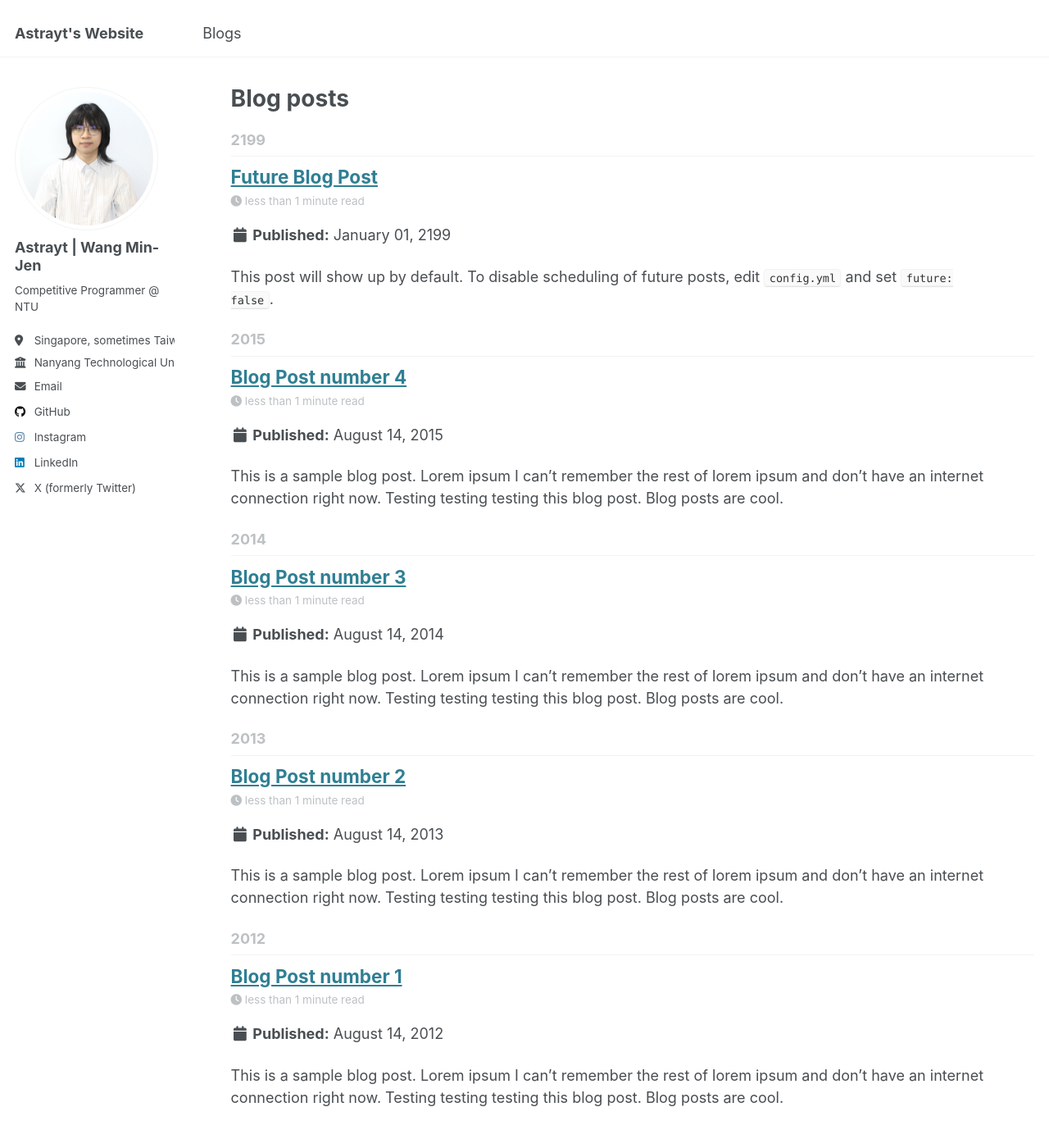
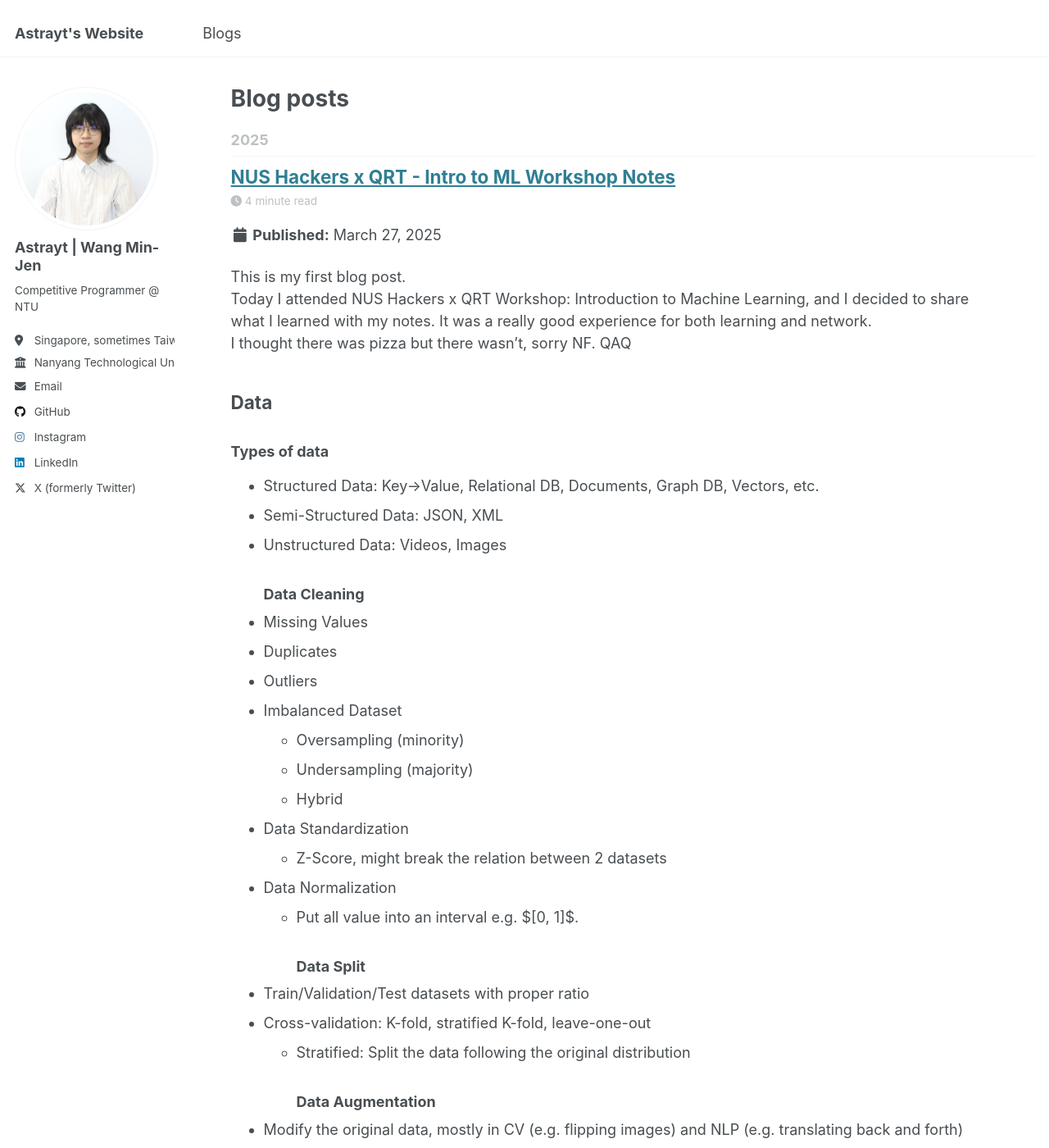
Before and after one commit to AstraytLUL/astraytlul.github.io, a Jekyll site: the page built from _pages/year-archive.html, in a window 1280 px wide and 1400 px high. Shown: the whole window at 82% size. Built offline with Jekyll 4.4.1, drawn with Linux system fonts in a browser that asks for light colours; some of the changed text lies outside the part shown.

Commit message:
Try to fix my posts

```diff
--- a/_posts/2012-08-14-blog-post-1.md
+++ /dev/null
@@ -1,20 +0,0 @@
----
-title: 'Blog Post number 1'
-date: 2012-08-14
-permalink: /posts/2012/08/blog-post-1/
-tags:
-  - cool posts
-  - category1
-  - category2
----
-
-This is a sample blog post. Lorem ipsum I can't remember the rest of lorem ipsum and don't have an internet connection right now. Testing testing testing this blog post. Blog posts are cool.
-
-Headings are cool
-======
-
-You can have many headings
-======
-
-Aren't headings cool?
-------
--- a/_posts/2013-08-14-blog-post-2.md
+++ /dev/null
@@ -1,20 +0,0 @@
----
-title: 'Blog Post number 2'
-date: 2013-08-14
-permalink: /posts/2013/08/blog-post-2/
-tags:
-  - cool posts
-  - category1
-  - category2
----
-
-This is a sample blog post. Lorem ipsum I can't remember the rest of lorem ipsum and don't have an internet connection right now. Testing testing testing this blog post. Blog posts are cool.
-
-Headings are cool
-======
-
-You can have many headings
-======
-
-Aren't headings cool?
-------
--- a/_posts/2014-08-14-blog-post-3.md
+++ /dev/null
@@ -1,20 +0,0 @@
----
-title: 'Blog Post number 3'
-date: 2014-08-14
-permalink: /posts/2014/08/blog-post-3/
-tags:
-  - cool posts
-  - category1
-  - category2
----
-
-This is a sample blog post. Lorem ipsum I can't remember the rest of lorem ipsum and don't have an internet connection right now. Testing testing testing this blog post. Blog posts are cool.
-
-Headings are cool
-======
-
-You can have many headings
-======
-
-Aren't headings cool?
-------
--- a/_blogs/2025-03-27-ML-Workshop.md
+++ b/_posts/2025-03-27-ML-Workshop.md
@@ -1,7 +1,7 @@
 ---
-title: 'NUS Hackers x QRT - Intro to ML Notes'
+title: 'NUS Hackers x QRT - Intro to ML Workshop Notes'
 date: 2025-03-27
-permalink: /blogs/2025/03/intro-to-ml/
+permalink: /blogs/2025/03/qrt-intro-to-ml/
 tags:
   - Machine Learning
   - Notes
--- a/_posts/2199-01-01-future-post.md
+++ /dev/null
@@ -1,11 +0,0 @@
----
-title: 'Future Blog Post'
-date: 2199-01-01
-permalink: /posts/2012/08/blog-post-4/
-tags:
-  - cool posts
-  - category1
-  - category2
----
-
-This post will show up by default. To disable scheduling of future posts, edit `config.yml` and set `future: false`.
```
Also changed, not shown: _pages/blogs.html (deleted, +0 -18 lines), _posts/2015-08-14-blog-post-4.md (deleted, +0 -20 lines), _posts/2025-02-17-CF2064.md (renamed from _competitive_programming/CF2064.md, +5 -3 lines), images/Codeforces_Rating.png (deleted).
